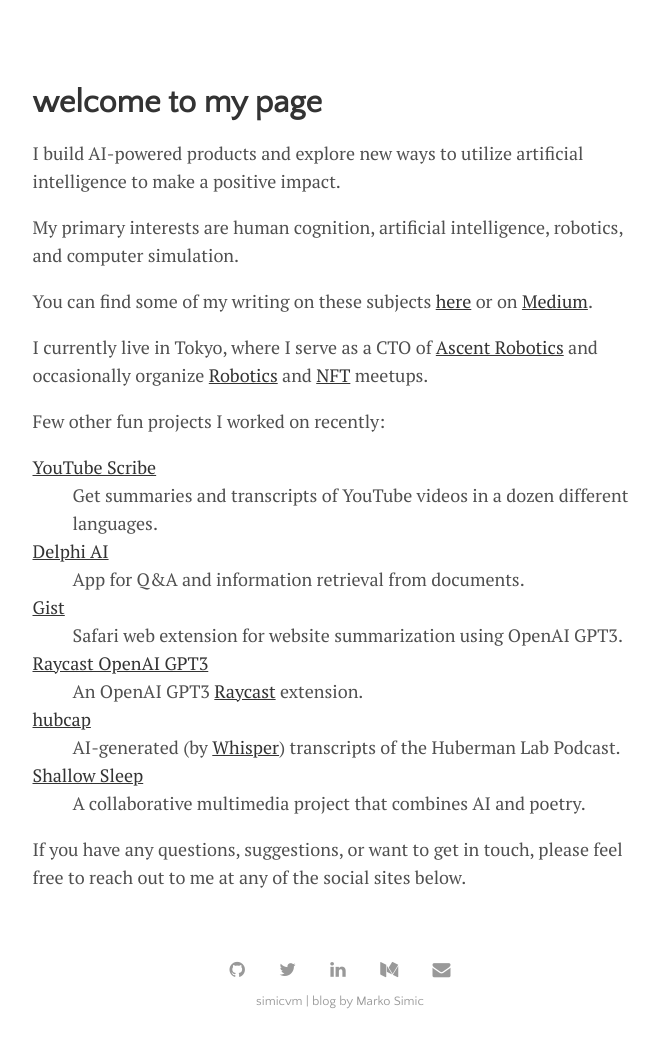
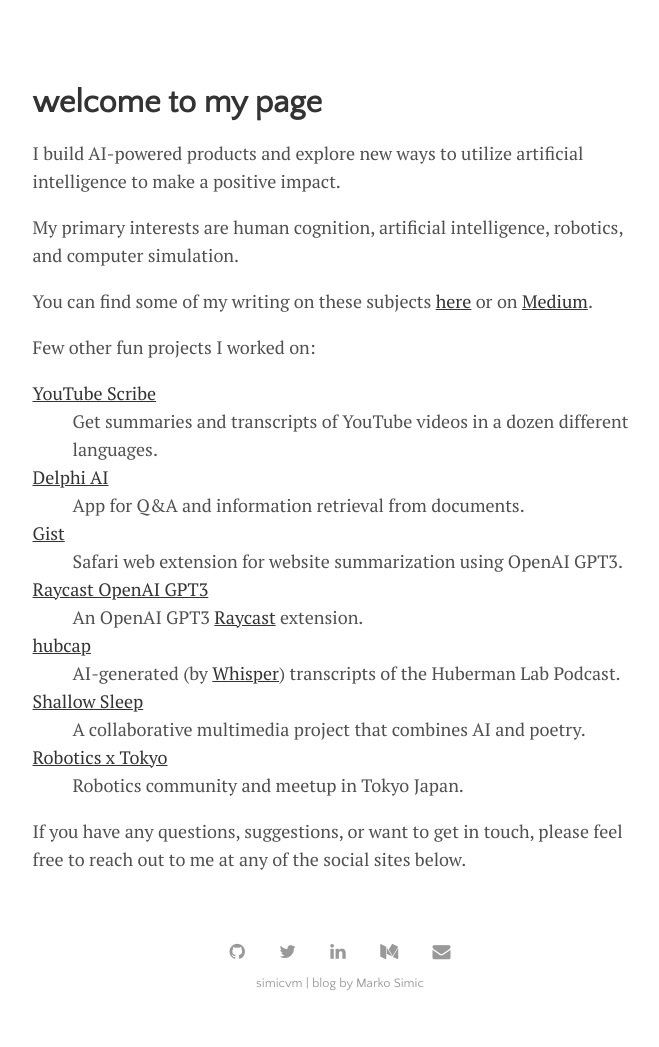
Before and after one commit to simicvm/simicvm.github.io, a Jekyll site: the page built from docs/index.html, in a window 1280 px wide, cut to the strip 172-1219 px from the top of the page. Shown: the whole strip, without its empty margins (300-959 px from the left). Built offline with Jekyll 4.4.1, drawn with Linux system fonts in a browser that asks for light colours; the list of posts is cut into pages by our own code.

Commit message:
update work info

```diff
--- a/docs/_data/settings.yml
+++ b/docs/_data/settings.yml
@@ -14,9 +14,9 @@
 
 # Available social icons are powered by Font Awesome, so you can use any icon that they offer
 social:
-- {icon: 'github',     link: 'https://www.github.com/simicvm'}
+- {icon: 'github',     link: 'https://github.com/simicvm'}
 - {icon: 'twitter',    link: 'https://twitter.com/simicvm'}
-- {icon: 'linkedin',   link: 'http://www.linkedin.com/in/simicvm/'}
+- {icon: 'linkedin',   link: 'https://linkedin.com/in/simicvm/'}
 - {icon: 'medium',     link: 'https://medium.com/@simicvm'}
 - {icon: 'envelope',   link: 'mailto:simicvm@gmail.com'}
 # - {icon: 'rss-square', link: '/rss-feed.xml'}
--- a/docs/index.html
+++ b/docs/index.html
@@ -6,8 +6,7 @@
 <p>I build AI-powered products and explore new ways to utilize artificial intelligence to make a positive impact.</p>
 <p>My primary interests are human cognition, artificial intelligence, robotics, and computer simulation.</p>
 <p>You can find some of my writing on these subjects <a href="{{ site.github.url }}/{{ 'writing.html' }}">here</a> or on <a href="https://medium.com/@simicvm">Medium</a>.</p>
-<p>I currently live in Tokyo, where I serve as a CTO of <a href="https://ascent.ai">Ascent Robotics</a> and occasionally organize <a href="https://www.meetup.com/robotics-x-tokyo/">Robotics</a> and <a href="https://www.meetup.com/nftxtokyo/">NFT</a> meetups.</p>
-<p>Few other fun projects I worked on recently:
+<p>Few other fun projects I worked on:
     <dl>
         <dt><a href="https://shoki.app">YouTube Scribe</a></dt>
         <dd>Get summaries and transcripts of YouTube videos in a dozen different languages.</dd>
@@ -21,6 +20,8 @@
         <dd>AI-generated (by <a href="https://github.com/openai/whisper">Whisper</a>) transcripts of the Huberman Lab Podcast.</dd>
         <dt><a href="https://youtu.be/73RpZxjey-g">Shallow Sleep</a></dt>
         <dd>A collaborative multimedia project that combines AI and poetry.</dd>
+        <dt><a href="https://www.meetup.com/robotics-x-tokyo/">Robotics x Tokyo</a></dt>
+        <dd>Robotics community and meetup in Tokyo Japan.</dd>
     </dl>
 </p>
 <p>If you have any questions, suggestions, or want to get in touch, please feel free to reach out to me at any of the social sites below.</p>
```
Also changed, not shown: docs/Gemfile.lock.
